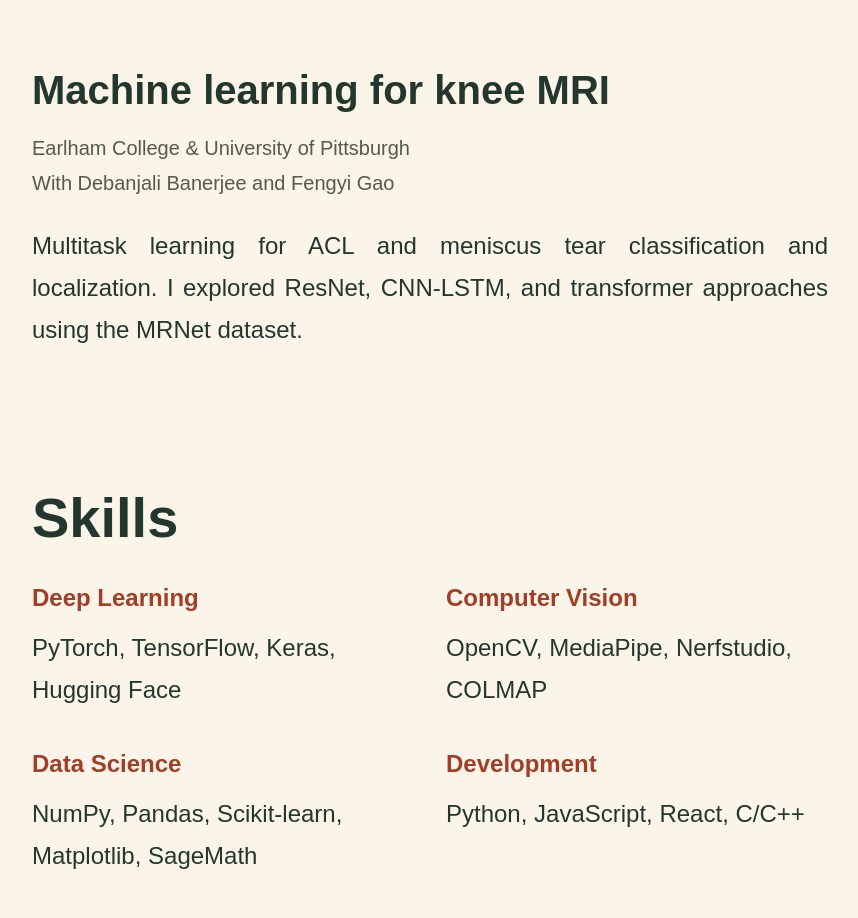
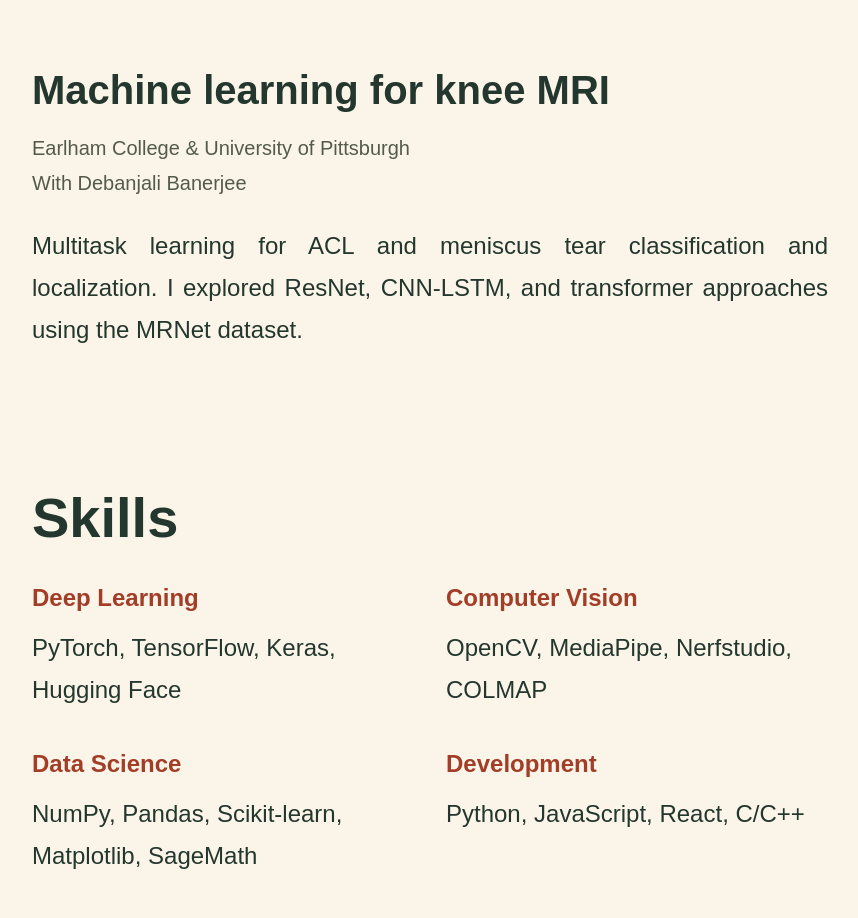
Before and after one commit to 2006coder/2006coder.github.io, a React (Vite) app: page / in a window 1280 px wide. Shown: the part 9680-10598 px from the top of the page, without its empty margins (210-1068 px from the left). Built offline with nearby package versions, Linux system fonts and the light colour scheme.

Commit message:
docs: update knee MRI research credit

```diff
--- a/src/pages/WorkPage.tsx
+++ b/src/pages/WorkPage.tsx
@@ -300,7 +300,7 @@
         <p className={meta}>
           Earlham College &amp; University of Pittsburgh
           <br/>
-          With Debanjali Banerjee and Fengyi Gao
+          With Debanjali Banerjee
         </p>
         <p className="mb-5">
           Multitask learning for ACL and meniscus tear classification and
```
